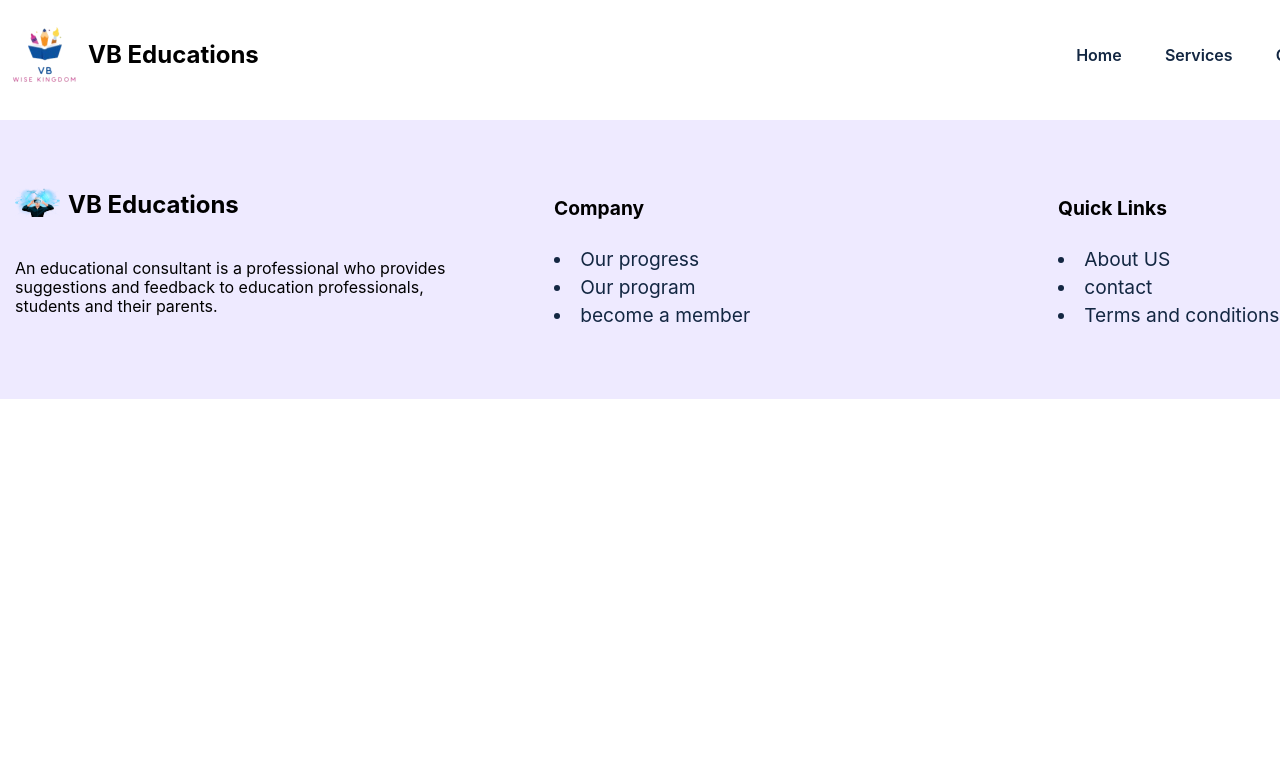
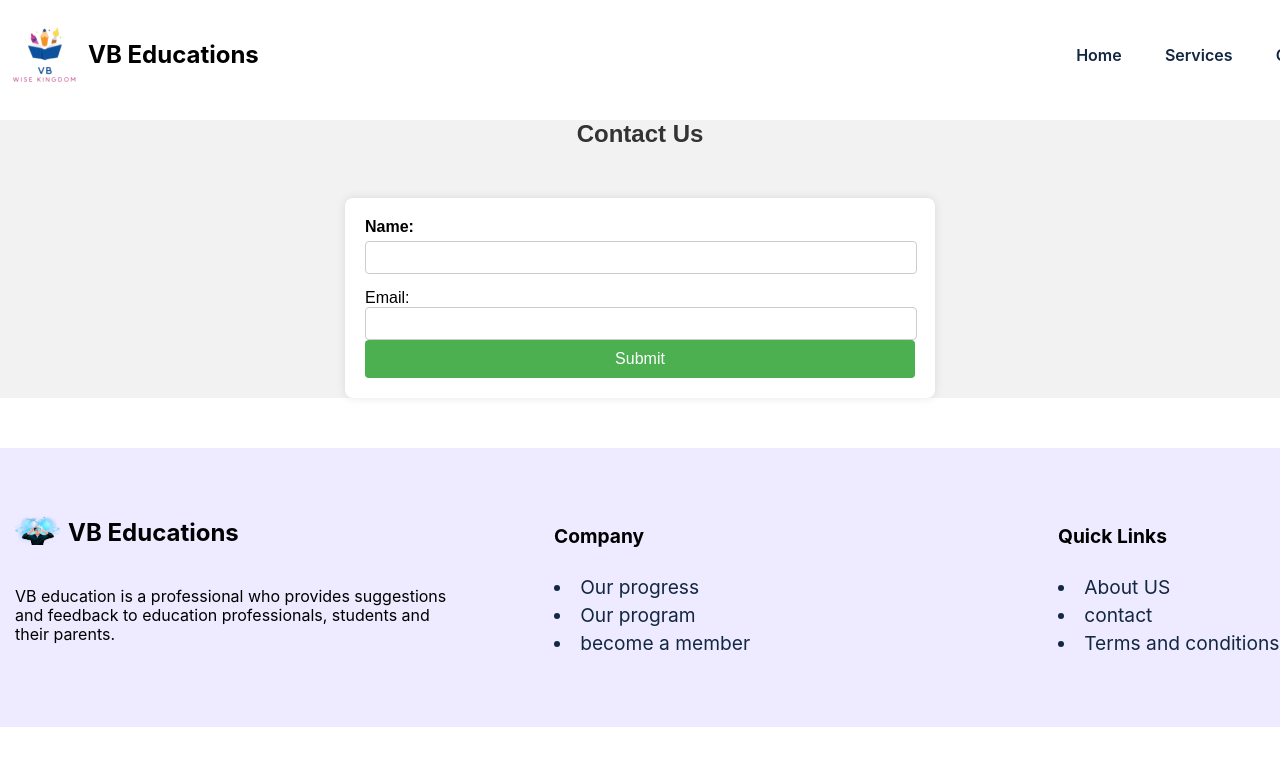
Before and after one commit to vyshnavvb/vbeducation-website, a React (Create React App) app: page /contact in a window 1280 px wide. Shown: the top 766 px of the page. Built offline with nearby package versions, Linux system fonts and the light colour scheme.

Commit message:
new files added

```diff
--- a/src/PageRouters/PageRoutes.js
+++ b/src/PageRouters/PageRoutes.js
@@ -6,6 +6,8 @@ import Plans from "../components/Plans/Plans";
 import Courses from "../components/Courses/Courses";
 import Header from "../components/Header/Header";
 import AboutUs from "../components/AboutUs/AboutUs";
+import Contact from "../components/Contact/Contact";
+import Terms from "../components/Terms/Terms";
 
 function PageRoutes() {
   return (
@@ -17,6 +19,8 @@ function PageRoutes() {
         <Route path="/services" element={<Plans />} />
         <Route path="/courses" element={<Courses />} />
         <Route path="/aboutUs" element={<AboutUs />} />
+        <Route path="/contact" element={<Contact />} />
+        <Route path="/terms" element={<Terms />} />
       </Routes>
       <Footer />
     </BrowserRouter>
--- /dev/null
+++ b/src/components/Contact/Contact.css
@@ -0,0 +1,55 @@
+/* ContactPage.css */
+
+.contact-body {
+  font-family: Arial, sans-serif;
+  background-color: #f2f2f2;
+  margin: 0;
+  padding: 0;
+}
+
+.c-heading {
+  color: #333;
+  text-align: center;
+}
+
+.cform {
+  background: white;
+  max-width: 550px;
+  margin: 50px auto;
+  padding: 20px;
+  border-radius: 8px;
+  box-shadow: 0 0 10px rgba(0, 0, 0, 0.1);
+}
+
+.cdiv {
+  margin-bottom: 15px;
+}
+
+.clabel {
+  display: block;
+  font-weight: bold;
+  margin-bottom: 5px;
+}
+
+input[type="text"],
+input[type="email"] {
+  width: 97%;
+  padding: 8px;
+  border: 1px solid #ccc;
+  border-radius: 4px;
+}
+
+.cbutton {
+  width: 100%;
+  padding: 10px;
+  background-color: #4caf50;
+  color: white;
+  border: none;
+  border-radius: 4px;
+  cursor: pointer;
+  font-size: 16px;
+}
+
+.cbutton:hover {
+  background-color: #45a049;
+}
--- /dev/null
+++ b/src/components/Contact/Contact.js
@@ -0,0 +1,39 @@
+import React, { useState } from "react";
+import "./Contact.css"
+
+const ContactPage = () => {
+  const [name, setName] = useState("");
+  const [email, setEmail] = useState("");
+
+  const handleSubmit = (e) => {
+    e.preventDefault();
+    console.log(`Name: ${name}, Email: ${email}`);
+  };
+
+  return (
+    <div className="contact-body">
+      <h2 className="c-heading">Contact Us</h2>
+      <form className="cform" onSubmit={handleSubmit}>
+        <div className="cdiv">
+          <label className="clabel">Name:</label>
+          <input
+            type="text"
+            value={name}
+            onChange={(e) => setName(e.target.value)}
+          />
+        </div>
+        <div>
+          <label>Email:</label>
+          <input
+            type="email"
+            value={email}
+            onChange={(e) => setEmail(e.target.value)}
+          />
+        </div>
+        <button  type="submit" className="cbutton">Submit</button>
+      </form>
+    </div>
+  );
+};
+
+export default ContactPage;
--- a/src/components/Footer/Footer.js
+++ b/src/components/Footer/Footer.js
@@ -1,6 +1,7 @@
 import React from "react";
 import "./Footer.css";
 import footer from "../../assets/img/footer.png";
+import { Link } from "react-router-dom";
 
 function Footer() {
   return (
@@ -15,9 +16,8 @@ function Footer() {
               <h2>VB Educations</h2>
             </div>
             <p>
-              An educational consultant is a professional who provides
-              suggestions and feedback to education professionals, students and
-              their parents.
+              VB education is a professional who provides suggestions and
+              feedback to education professionals, students and their parents.
             </p>
           </div>
           <div className="footer-box">
@@ -41,9 +41,15 @@ function Footer() {
             <div className="footer-title">
               <h4>Quick Links</h4>
               <ui className="footer-links">
-                <li>About US</li>
-                <li>contact</li>
-                <li>Terms and conditions</li>
+                <li>
+                  <Link to="/aboutUs">About US</Link>
+                </li>
+                <li>
+                  <Link to="/contact">contact</Link>
+                </li>
+                <li>
+                  <Link to="/terms">Terms and conditions</Link>
+                </li>
               </ui>
             </div>
           </div>
--- a/src/components/Plans/Plans.js
+++ b/src/components/Plans/Plans.js
@@ -1,5 +1,5 @@
 import React from "react";
-import "./Plans.css"
+import "./Plans.css";
 
 function Plans() {
   const planData = [
@@ -31,7 +31,7 @@ function Plans() {
     },
     {
       title: "Exclusive Member",
-      price: "300rs",
+      price: "3000rs",
       duration: "/month",
       color: "#fff",
       features: [
@@ -65,7 +65,7 @@ function Plans() {
               </h2>
             </div>
             <div className="services">
-              <ul >
+              <ul>
                 {data.features.map((item, index) => (
                   <li key={index}>{item}</li>
                 ))}
--- /dev/null
+++ b/src/components/Terms/Terms.css
@@ -0,0 +1,30 @@
+/* TermsAndConditions.css */
+
+.terms-conditions {
+  font-family: Arial, sans-serif;
+  max-width: 800px;
+  margin: 50px auto;
+  padding: 20px;
+  background: white;
+  border-radius: 8px;
+  box-shadow: 0 0 10px rgba(0, 0, 0, 0.1);
+}
+
+.th2 {
+  text-align: center;
+  color: #333;
+}
+
+.th3 {
+  color: var(--heading-color);
+}
+
+.tp {
+  color: #555;
+  line-height: 1.6;
+}
+
+.tp,
+.th3 {
+  margin-bottom: 20px;
+}
--- /dev/null
+++ b/src/components/Terms/Terms.js
@@ -0,0 +1,40 @@
+import React from "react";
+import "./Terms.css";
+
+const TermsAndConditions = () => {
+  return (
+    <div className="terms-conditions">
+      <h2 className="th2">Terms and Conditions</h2>
+      <p className="tp">
+        Welcome to our website. By accessing and using this website, you agree
+        to comply with the following terms and conditions:
+      </p>
+      <h3 className="th3">1. Acceptance of Terms</h3>
+      <p className="tp">
+        By using this site, you agree to be bound by these terms and conditions
+        of use.
+      </p>
+      <h3 className="th3">2. Changes to Terms</h3>
+      <p className="tp">
+        We reserve the right to modify these terms at any time. Any changes will
+        be effective immediately upon posting.
+      </p>
+      <h3 className="th3">3. Use of Site</h3>
+      <p className="tp">
+        You agree to use this site for lawful purposes only and not for any
+        prohibited activities.
+      </p>
+      <h3 className="th3">4. Intellectual Property</h3>
+      <p className="tp">
+        All content on this site is the property of our organization and
+        protected by copyright laws.
+      </p>
+      <h3 className="th3">5. Limitation of Liability</h3>
+      <p className="tp">
+        We are not liable for any damages arising from the use of this site.
+      </p>
+    </div>
+  );
+};
+
+export default TermsAndConditions;
```
